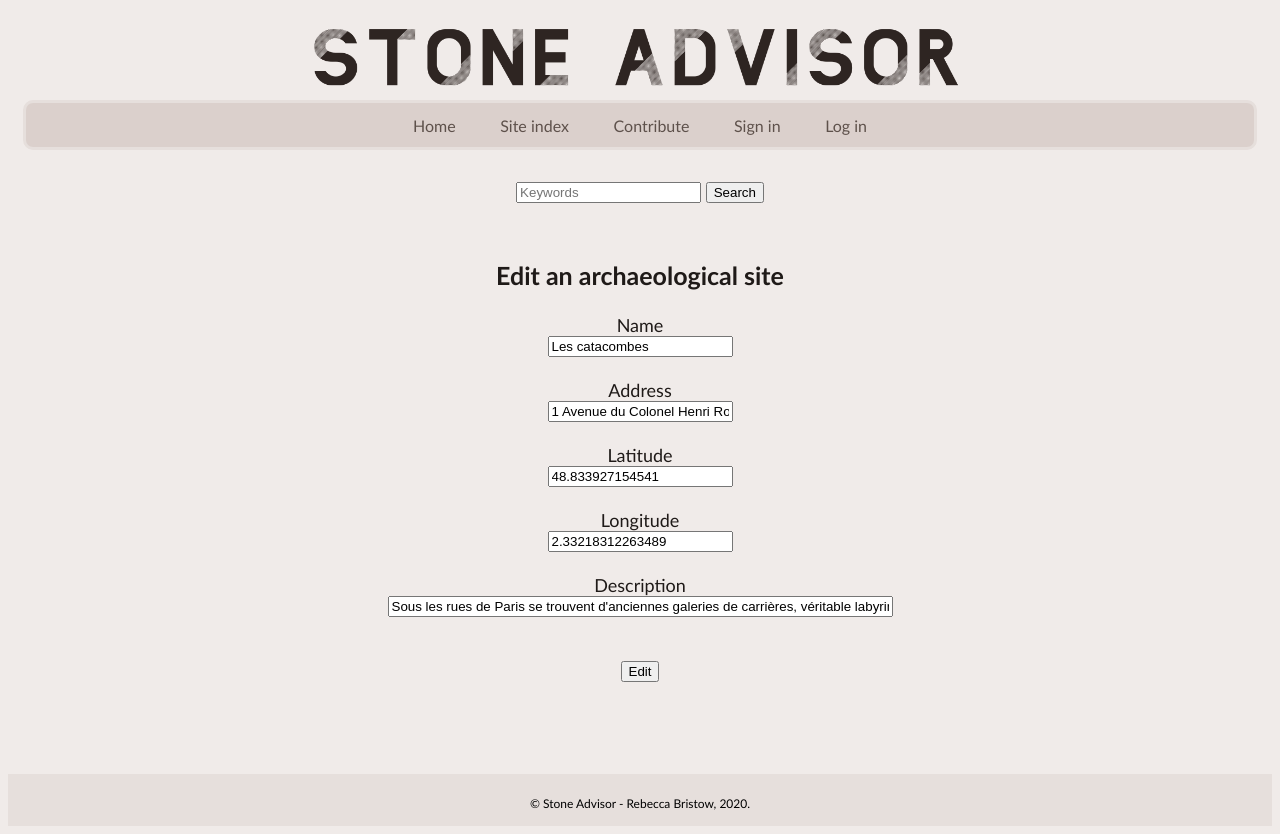
After one commit to Chartes-TNAH/ENC_Appli-Python_StoneAdvisor, a Flask app: page /edit/1 in a window 1280 px wide. The commit adds this page. Run offline with Flask 2, Linux system fonts and the light colour scheme; data comes from the database, SQL or seed files in the repository; some libraries are stand-ins or nearby versions.

Commit message:
update edit delete

```diff
--- a/stoneAdvisor/routes/generic.py
+++ b/stoneAdvisor/routes/generic.py
@@ -113,73 +113,63 @@ def creation():
             return redirect("/index")
         else:
             # displaying the errors
-            flash("Error: " + ", ".join(data), "danger")
+            flash("Error: " + ", ".join(data), "error")
             return render_template("pages/creation.html")
     else:
         return render_template("pages/creation.html")
 
-"""
 
-# Modification d'un site archéologique de la base de données.
-@app.route("/modifier/<int:Id>", methods=["POST", "GET"])
-def modification(Id):
-    # pour modifier un site, il est nécessaire d'indiquer son identifiant (Id) dans l'URL.
-    # on renvoie sur la page html les éléments de l'objet correspondant à l'identifiant.
+# Edit one of the archaeological sites
+@app.route("/edit/<int:Id>", methods=["POST", "GET"])
+def edit(Id):
+    # to edit a website, enter its "id" in the route
+    # This displays the editing form
     if request.method == "GET":
-        site_a_modifier = Sites.query.get(Id)
-        # on renvoie un formulaire
-        return render_template("pages/modification_site.html", site_a_modifier=site_a_modifier)
+        site_to_edit = Sites.query.get(Id)
+        return render_template("pages/edit.html", site_to_edit=site_to_edit)
 
-    # on récupère les informations du formulaire rempli
+    # sending the data inserting in the form to the database
     else:
-	# on appelle la staticmethod "modifier" du fichier "modeles.data.py".
-        status, data= Sites.modifier(
+        status, data= Sites.edit(
             id=Id,
-            # id correspond au paramètre de la staticmethod "modifier".
-            # Id correspond à la variable utilisée dans le template html.
             nom=request.form.get("nom", None),
             adresse=request.form.get("adresse", None),
             latitude=request.form.get("latitude", None),
             longitude=request.form.get("longitude", None),
             description=request.form.get("description", None),
-            periode=request.form.get("periode", None)
+            #periode=request.form.get("periode", None)
         )
 
         if status is True:
-            flash("Modification réussie !", "success")
+            flash("Edit successful !", "success")
             return render_template("pages/index.html")
         else:
-            # on renvoie les erreurs relevées par la staticmethod.
-            flash("Les erreurs suivantes ont été rencontrées : " + ",".join(data), "danger")
+            # Errors
+            flash("Errors: " + ",".join(data), "error")
             site_a_modifier = Sites.query.get(Id)
-            return render_template("pages/modification_site.html", site_a_modifier=site_a_modifier)
+            return render_template("pages/edit.html", site_to_edit=site_to_edit)
 
-# Suppression d'un site archéologique de la base de données.
-@app.route("/supprimer/<int:Id>", methods=["POST", "GET"])
-def suppression(Id):
-    # pour supprimer un site, il est nécessaire d'indiquer son identifiant (Id) dans l'URL.
-    site_a_supprimer = Sites.query.get(Id)
+# Delete an archaeological site
+# to delete a website, enter its "id" in the route
+@app.route("/delete/<int:Id>", methods=["POST", "GET"])
+def delete(Id):
+    site_to_delete = Sites.query.get(Id)
     if request.method == "POST":
-        # on appelle la staticmethod "supprimer" du fichier "modeles.data.py".
-        status, data = Sites.supprimer(
+        status, data = Sites.delete(
             id=Id
-            # id correspond au paramètre de la staticmethod "supprimer".
-            # Id correspond à la variable utilisée dans le template suppression_site.html.
         )
 
-        # erreur SQLAlchemy qui n'empêche pas la bonne mise en oeuvre de la manipulation.
+        # ignore SQLAlchemy error
         detached_error = "sqlalchemy.orm.exc.DetachedInstanceError"
         if detached_error:
-            flash("Suppression réussie!", "success")
+            flash("Delete successful!", "success")
             return redirect("/")
         elif status is True:
-            flash("Suppression réussie!", "success")
+            flash("Delete successful!", "success")
             return redirect("/index")
         else:
-            # on renvoie les erreurs relevées par la staticmethod.
-            flash("Les erreurs suivantes ont été rencontrées : " + ",".join(data), "error")
-            return render_template("pages/suppression_site.html", site_a_supprimer=site_a_supprimer)
+            # errors
+            flash("Errors : " + ",".join(data), "error")
+            return render_template("pages/delete.html", site_to_delete=site_to_delete)
     else:
-        return render_template("pages/suppression_site.html", site_a_supprimer=site_a_supprimer)
-
- """
+        return render_template("pages/delete.html", site_to_delete=site_to_delete)
--- a/stoneAdvisor/templates/container.html
+++ b/stoneAdvisor/templates/container.html
@@ -15,17 +15,17 @@
             }
 
             a:link {
-                color: #302b28;
+                color: #5e514b;
                 text-decoration: none;
             }
 
             a:visited {
-                color: #61544e;
+                color: #5e514b;
                 text-decoration: none;
             }
 
             a:hover {
-                color: #e84802;
+                color: #ce5219;
                 text-decoration: none;
             }
 
@@ -56,14 +56,18 @@
 
             form { padding-top: 7px; }
 
+            input .description {
+                height: 400;
+                width: 200px;
+            }
+
              #mapid { margin-top: 20px; }
 
              .body { margin-bottom : 70px; }
 
-             .flash {
-             color: #d10829;
-             font-style: italic;
-             }
+            .flash {
+                color: rgb(255, 161, 55);
+            }
 
              .foot {
                 padding-bottom: 3px;
--- a/stoneAdvisor/templates/pages/creation.html
+++ b/stoneAdvisor/templates/pages/creation.html
@@ -1,6 +1,6 @@
 {% extends "container.html" %}
 
-{% block titre %}| Participer{%endblock%}
+{% block titre %}| Contribute{%endblock%}
 
 {% block body %}
 
--- /dev/null
+++ b/stoneAdvisor/templates/pages/edit.html
@@ -0,0 +1,67 @@
+{% extends "container.html" %}
+
+{% block titre %}| Edit{%endblock%}
+
+{% block body %}
+
+<div class="container mb-5">
+  <div class="col">
+<h1>Edit an archaeological site</h1>
+</div>
+</div>
+
+<form class="container" method="POST" action="{{url_for('edit', Id=site_to_edit.Id)}}">
+
+      <div>
+          <label for="nom" class="col-lg-4 col-form-label">Name</label>
+          <div>
+            <input type="text" id="nom" name="nom" maxlength="255" value="{{site_to_edit.Nom }}">
+          </div>
+      </div>
+      <br/>
+      <div>
+          <label for="nom" class="col-lg-4 col-form-label">Address</label>
+          <div>
+            <input type="text" id="adresse" name="adresse" maxlength="255" value="{{site_to_edit.Adresse }}">
+          </div>
+      </div>
+      <br/>
+      <div>
+          <label for="latitude" class="col-lg-4 col-form-label">Latitude</label>
+          <div>
+            <input type="text" id="latitude" name="latitude" maxlength="255" value="{{site_to_edit.Latitude }}">
+          </div>
+      </div>
+      <br/>
+      <div>
+          <label for="longitude" class="col-lg-4 col-form-label">Longitude</label>
+          <div>
+            <input type="text" id="longitude" name="longitude" maxlength="255" value="{{site_to_edit.Longitude }}">
+          </div>
+      </div>
+      <br/>
+      <div>
+          <label for="description" class="col-lg-4 col-form-label">Description</label>
+          <div>
+            <input class="description" size="60" type="text" id="description" name="description" maxlength="255" value="{{site_to_edit.Description }}">
+          </div>
+      </div>
+      <br/>
+      <!--
+      <div class="form-group col">
+          <label for="periode" class="col-lg-4 col-form-label">Periode</label>
+          <div class="col">
+            <input type="text" id="periode" name="periode" maxlength="255" value="{{site_to_edit.Periode }}">
+          </div>
+      </div>
+      -->
+
+<br/>
+
+      <div class="form-group row">
+        <button type="submit" class="btn btn-secondary mx-auto" value="créer">Edit</button>
+      </div>
+
+</form>
+
+{% endblock %}
--- a/stoneAdvisor/templates/pages/search.html
+++ b/stoneAdvisor/templates/pages/search.html
@@ -1,6 +1,6 @@
 {% extends "container.html" %}
 
-{% block title %}| {{title}}{%endblock%}
+{% block title %}| Search{{title}}{%endblock%}
 
 {% block body %}
 
```
Also changed, not shown: stoneAdvisor/container_removed.txt (deleted, +0 -22 lines), stoneAdvisor/modeles/donnees.py (+12 -12 lines), stoneAdvisor/templates/pages/delete.html (added, +29 -0 lines), stoneAdvisor/templates/pages/modification_site.html (deleted, +0 -61 lines), stoneAdvisor/templates/pages/site_page.html (+24 -0 lines), stoneAdvisor/templates/pages/suppression_site.html (deleted, +0 -29 lines), 1 other file.
